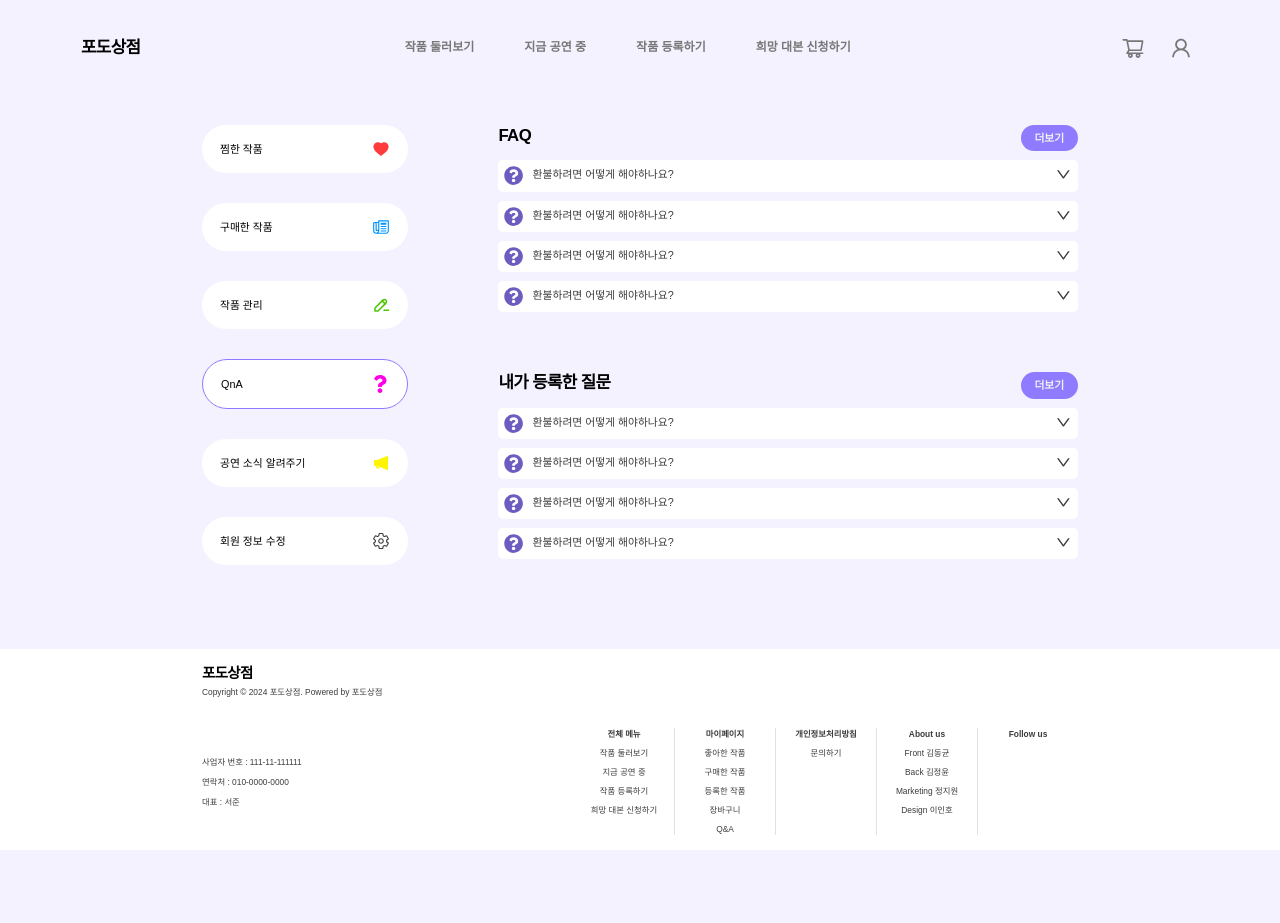
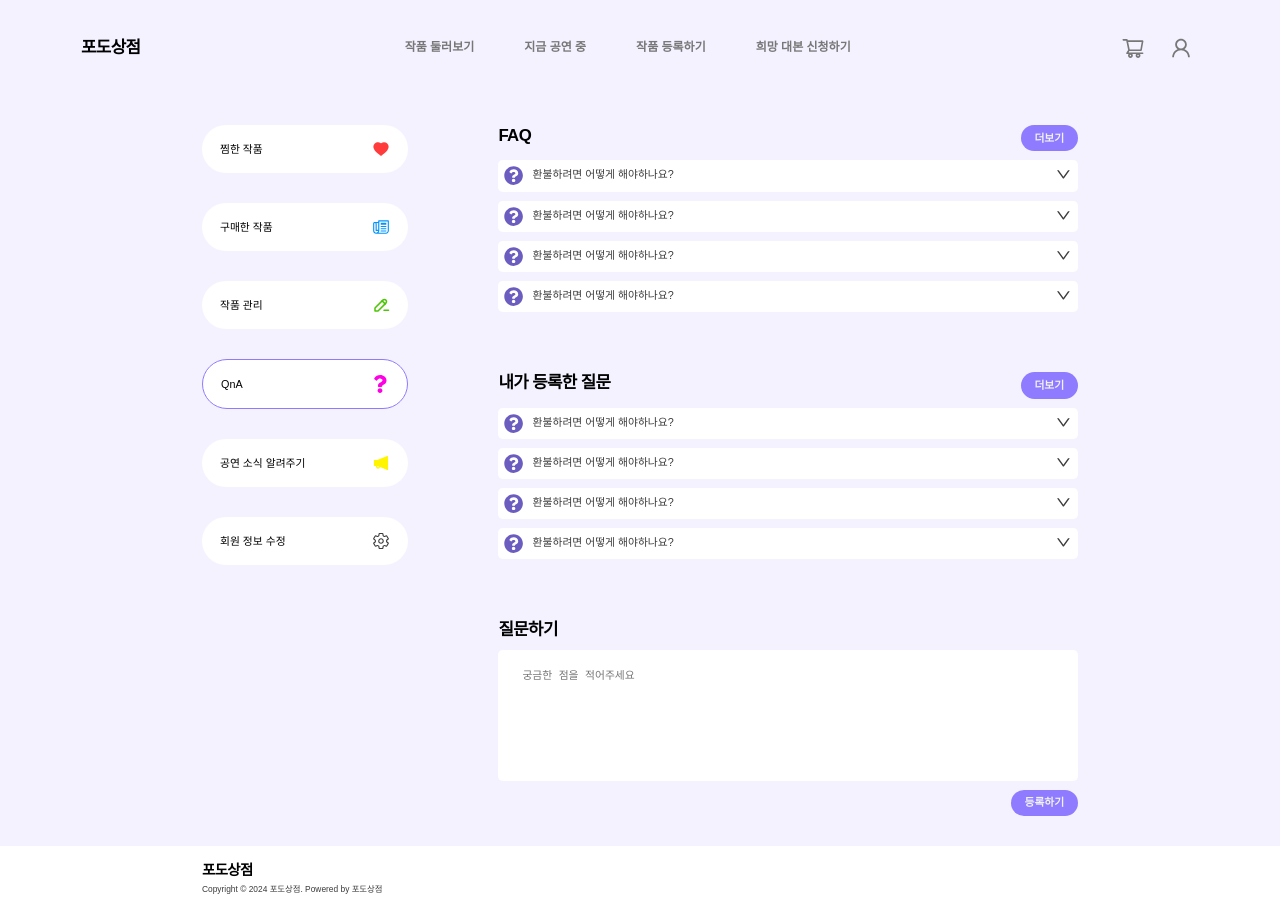
Before and after one commit to game240/FE, a React (Vite) app: page /mypage/qna in a window 1280 px wide. Shown: the top 923 px of the page. Before the commit the page ends 850 px from the top, so only its background shows below. Built offline with nearby package versions, Linux system fonts and the light colour scheme.

Commit message:
FEAT : QnA 질문 등록하기 구현

```diff
--- a/src/pages/mypage/qna/index.tsx
+++ b/src/pages/mypage/qna/index.tsx
@@ -1,11 +1,18 @@
+import * as S from "./style";
 import Layout from "../components/Layout";
 import QnAList from "../components/QnAList";
+import Button from "@/components/Button";
 
 const QnA = () => {
   return (
     <Layout currentTab="QnA">
       <QnAList title="FAQ" list={[...new Array(4)]} />
       <QnAList title="내가 등록한 질문" list={[...new Array(4)]} />
+      <S.Question>
+        <h3>질문하기</h3>
+        <textarea placeholder="궁금한 점을 적어주세요" />
+        <Button size="small">등록하기</Button>
+      </S.Question>
     </Layout>
   );
 };
--- /dev/null
+++ b/src/pages/mypage/qna/style.ts
@@ -0,0 +1,29 @@
+import COLOR from "@/styles/color";
+import { FlexColumn } from "@/styles/flex";
+import { FONT_LARGE } from "@/styles/font";
+import styled from "styled-components";
+
+export const Question = styled.div`
+  ${FlexColumn};
+  gap: 1.5rem;
+
+  & > textarea {
+    width: 100%;
+    height: 21.8rem;
+    padding: 3rem 4rem;
+    border: none;
+    border-radius: 0.8rem;
+    outline: none;
+    box-sizing: border-box;
+    resize: none;
+    ${FONT_LARGE};
+
+    &:focus {
+      border: 1px solid ${COLOR.puple5};
+    }
+  }
+
+  & > button {
+    align-self: flex-end;
+  }
+`;
```
